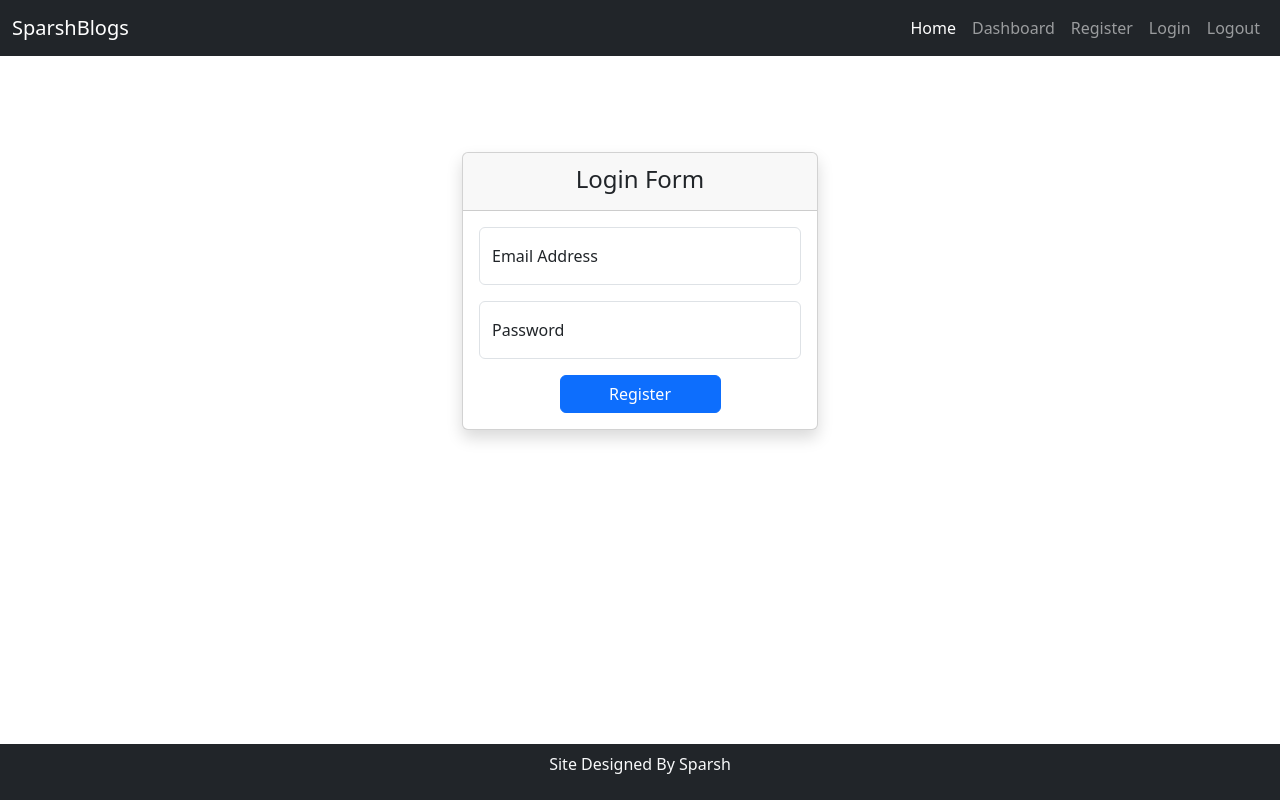
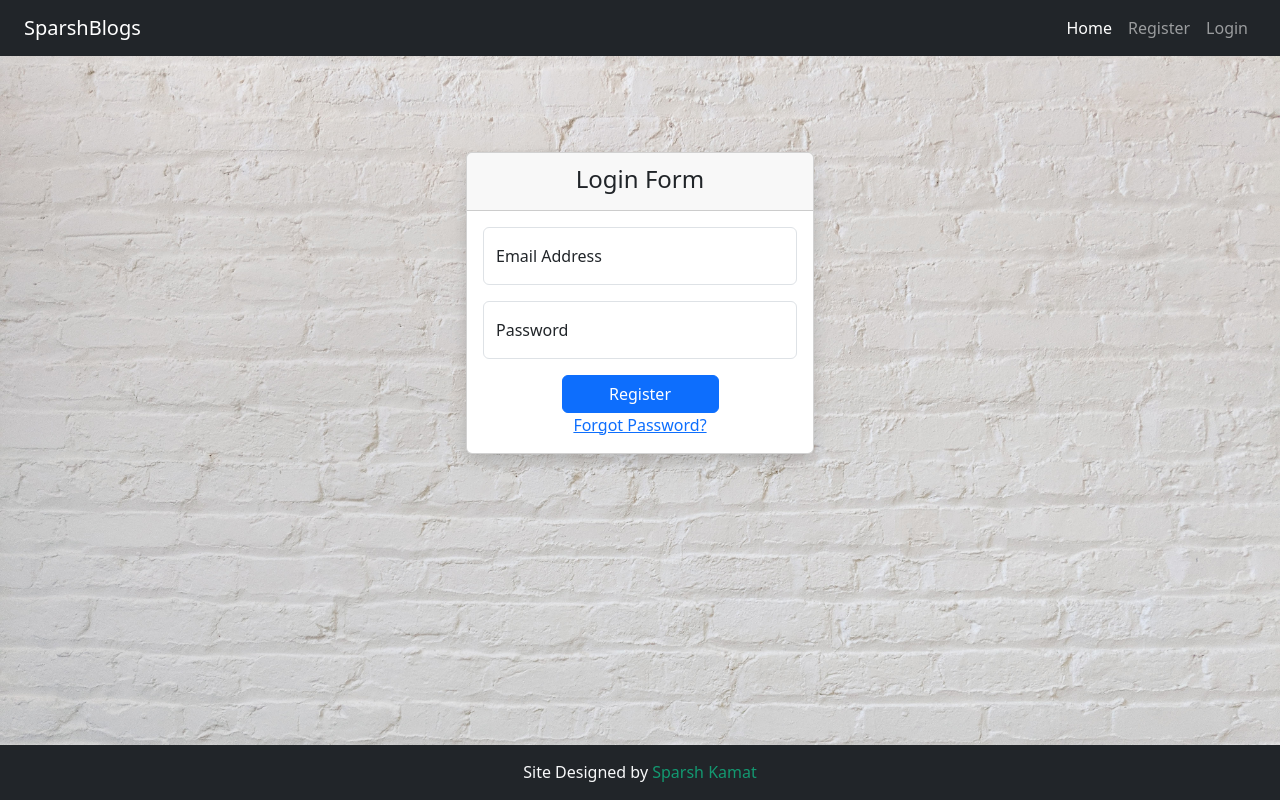
Before and after one commit to sparsh-kamat/blogging-website, a PHP site: page /sparshblogs/app/authentication/login.php in a window 1280 px wide. Run offline with PHP 8.4, Linux system fonts and the light colour scheme; data that the repository does not hold is empty; some libraries are stand-ins or nearby versions; some web fonts are replaced.

Commit message:
Login implemented & minor css changes

```diff
--- a/app/authentication/login.php
+++ b/app/authentication/login.php
@@ -1,15 +1,50 @@
 <?php
 include("../../path.php");
+include(ROOT_PATH . "/app/helpers/validateUser.php");
 $page_title = 'Login | SparshBlogs';
-
-
 include(ROOT_PATH . "/assets/include/head.php");
 include(ROOT_PATH . "/assets/include/navbar.php");
+
+if (isset($_SESSION['id'])) {
+    header('location: ' . BASE_URL . '/index.php');
+    exit();
+}
+
+$email = '';
+$password = '';
+$errors = array();
+$success = array();
+
+if (isset($_POST['loginbtn'])) {
+
+    validateLogin($_POST);
+
+    if (count($errors) === 0) {
+        unset($_POST['loginbtn']);
+        $email = $_POST['email'];
+        $password = $_POST['password'];
+        $user = selectOne('users', ['email' => $email]);
+        if (password_verify($password, $user['password'])) {
+            if ($user['verified'] == '1') {
+                $_SESSION['id'] = $user['id'];
+                $_SESSION['username'] = $user['username'];
+                $_SESSION['admin'] = $user['admin'];
+                $_SESSION['message'] = 'You are now logged in';
+                $_SESSION['type'] = 'success';
+                array_push($success, 'You are now logged in');
+                header('location: ' . BASE_URL . '/index.php');
+                exit();
+            } else {
+                array_push($errors, 'Please verify your email address');
+            }
+        } else {
+            array_push($errors, 'Wrong credentials');
+        }
+    }
+}
 ?>
 
 <body>
-
-
     <div class="py-5">
         <div class="container">
             <div class="row  justify-content-center pt-5">
@@ -40,6 +75,13 @@ include(ROOT_PATH . "/assets/include/navbar.php");
                                 <div class="d-grid col-6 mx-auto">
                                     <button type="submit" name="loginbtn" class="btn btn-primary">Register</button>
                                 </div>
+
+                                <!-- add forgot password link as a text -->
+                                <div class="d-grid col-6 mx-auto">
+                                    <a href="<?php echo BASE_URL . '/authentication/forgotpassword.php' ?>"
+                                        class="text-center">Forgot Password?</a>
+                                </div>
+
                             </form>
                         </div>
                     </div>
--- a/app/authentication/register.php
+++ b/app/authentication/register.php
@@ -43,11 +43,12 @@ if (isset($_POST['registerbtn'])) {
 }
 
 include(ROOT_PATH . "/assets/include/head.php");
-include(ROOT_PATH . "/assets/include/navbar.php");
+
 ?>
 
 
 <body>
+    <?php include(ROOT_PATH . "/assets/include/navbar.php"); ?>
     <div class="py-5">
         <div class="container">
             <div class="row  justify-content-center pt-5">
--- a/app/helpers/validateUser.php
+++ b/app/helpers/validateUser.php
@@ -50,8 +50,13 @@ function validateLogin($user)
 {
     $errors = array();
 
-    if (empty($user['username'])) {
-        array_push($errors, 'Username is required');
+    $existingUser = selectOne('users', ['email' => $user['email']]);
+    if (!$existingUser) {
+            array_push($errors, "Email doesn't exists");
+    }
+
+    if (empty($user['email'])) {
+        array_push($errors, 'email is required');
     }
 
     if (empty($user['password'])) {
--- /dev/null
+++ b/assets/css/style.css
@@ -0,0 +1,21 @@
+#footer{
+    position: fixed;
+    bottom: 0;
+    width: 100%;
+
+}
+
+#footer p{
+    padding-top: 15px;
+}
+
+#footer a{
+    color: #139971;
+
+    text-decoration: none;
+}
+
+.row{
+    margin-right: 0%;
+    margin-left: 0%;
+}
--- a/assets/include/foot.php
+++ b/assets/include/foot.php
@@ -2,8 +2,9 @@
     integrity="sha384-HwwvtgBNo3bZJJLYd8oVXjrBZt8cqVSpeBNS5n7C8IVInixGAoxmnlMuBnhbgrkm"
     crossorigin="anonymous"></script>
 
-<!-- footer using bootstrap which says site designed by Sparsh which should always be at the bottom -->
+<!-- footer using bootstrap which says site designed by Sparsh which should always be at the bottom with no gaps -->
 
-<div class="container-fluid bg-dark text-light text-center p-2 position-fixed bottom-0">
-    <p>Site Designed By Sparsh</p>
+
+<div class="container-fluid bg-dark text-light text-center " id="footer">
+    <p>Site Designed by <a href="https://github.com/sparsh-kamat"> Sparsh Kamat </a></p>
 </div>
--- a/assets/include/head.php
+++ b/assets/include/head.php
@@ -22,4 +22,16 @@
 
   <!-- Google Fonts -->
   <link href="https://fonts.googleapis.com/css?family=Candal|Lora" rel="stylesheet">
+
+  <!-- Custom Styling -->
+  <link rel="stylesheet" href="<?php echo BASE_URL . '/assets/css/style.css' ?>">
+
+  <style>
+    body {
+      background-image: url('<?php echo BASE_URL . '/assets/images/background.jpg' ?>');
+      background-repeat: no-repeat;
+      background-attachment: fixed;
+      background-size: cover;
+    }
+  </style>
 </head>
--- a/assets/include/navbar.php
+++ b/assets/include/navbar.php
@@ -1,5 +1,4 @@
 <div class="bg-dark">
-
     <div class="row">
         <div class="col-md-12">
             <nav class="navbar navbar-expand-lg navbar-dark">
@@ -10,28 +9,44 @@
 
                     <div class="collapse navbar-collapse" id="navbarSupportedContent">
                         <ul class="navbar-nav ms-auto ">
+
+
                             <li class="nav-item">
                                 <a class="nav-link active" aria-current="page"
                                     href="<?php echo BASE_URL . '/index.php' ?>">Home</a>
                             </li>
 
+
+
+                            <?php if (isset($_SESSION['admin'])) { ?>
+                                <?php if ($_SESSION['admin'] == 1) { ?>
                                     <li class="nav-item">
                                         <a class="nav-link" href="<?php echo BASE_URL . '/admin/dashboard.php' ?>">Dashboard</a>
                                     </li>
+                                <?php } ?>
+                            <?php } ?>
 
+                            <?php if (!isset($_SESSION['id'])) { ?>
                                 <li class="nav-item">
                                     <a class="nav-link"
                                         href="<?php echo BASE_URL . '/app/authentication/register.php' ?>">Register</a>
                                 </li>
+                            <?php } ?>
 
+                            <?php if (!isset($_SESSION['id'])) { ?>
                                 <li class="nav-item">
                                     <a class="nav-link"
                                         href="<?php echo BASE_URL . '/app/authentication/login.php' ?>">Login</a>
                                 </li>
+                            <?php } ?>
 
+                            <?php if (isset($_SESSION['id'])) { ?>
                                 <li class="nav-item">
-                                <a class="nav-link" href="<?php echo BASE_URL . 'app/logout.php' ?>">Logout</a>
+                                    <a class="nav-link"
+                                        href="<?php echo BASE_URL . '/app/authentication/logout.php' ?>">Logout</a>
                                 </li>
+                            <?php } ?>
+
                         </ul>
                     </div>
                 </div>
--- a/index.php
+++ b/index.php
@@ -8,7 +8,7 @@ $page_title = 'Home | SparshBlogs';
 <body>
   <?php include_once('assets/include/navbar.php'); ?>
 
-  <div class="container">
+  <div class="container-fluid">
     <div class="row">
       <div class="col-md-12">
         <h1 class="text-center mt-5">Welcome to SparshBlogs</h1>
```
Also changed, not shown: app/authentication/logout.php (added, +12 -0 lines), app/authentication/verifyemail.php (+80 -0 lines), assets/images/background.jpg (added). Lines whose indentation alone changed are shown as unchanged.
